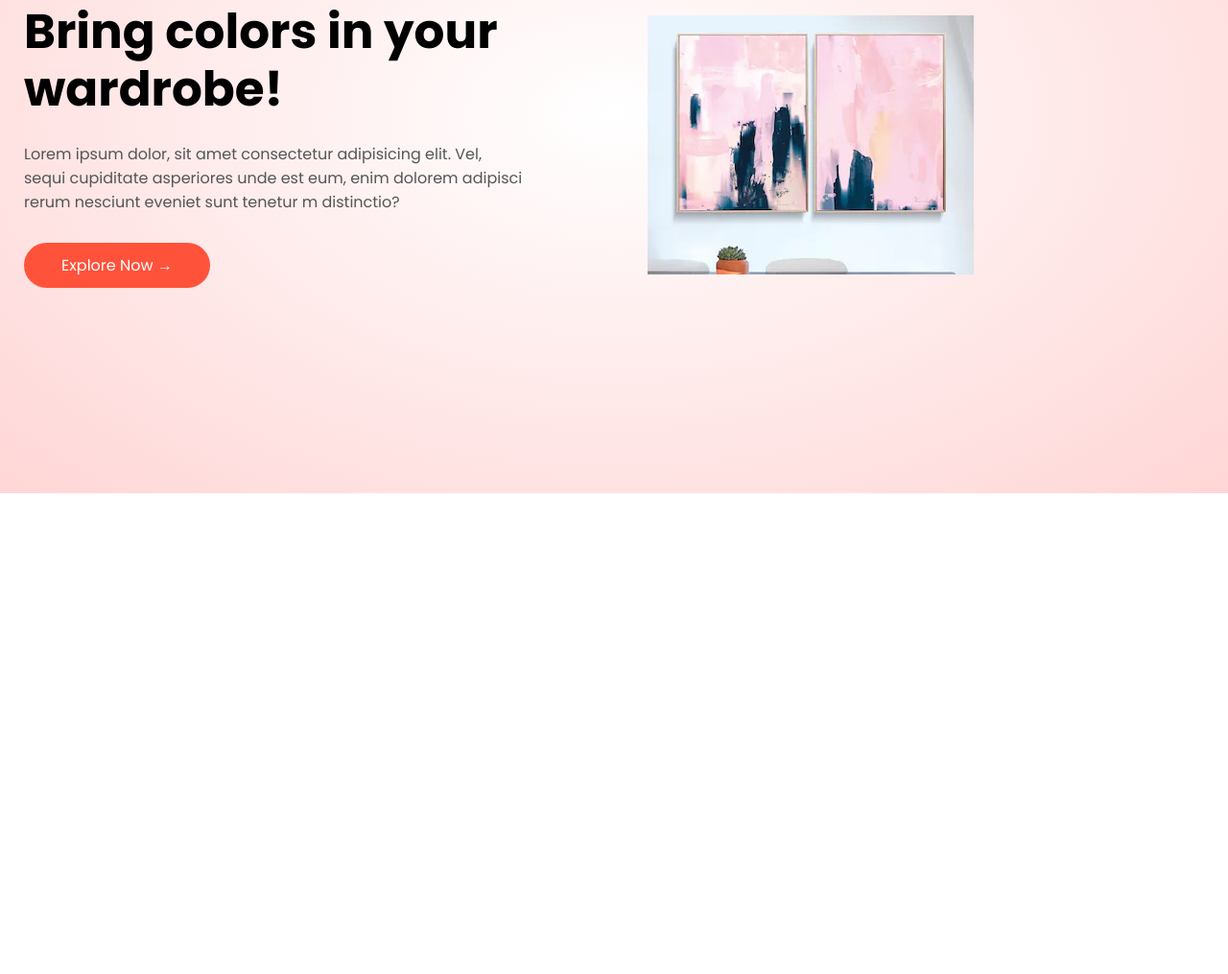
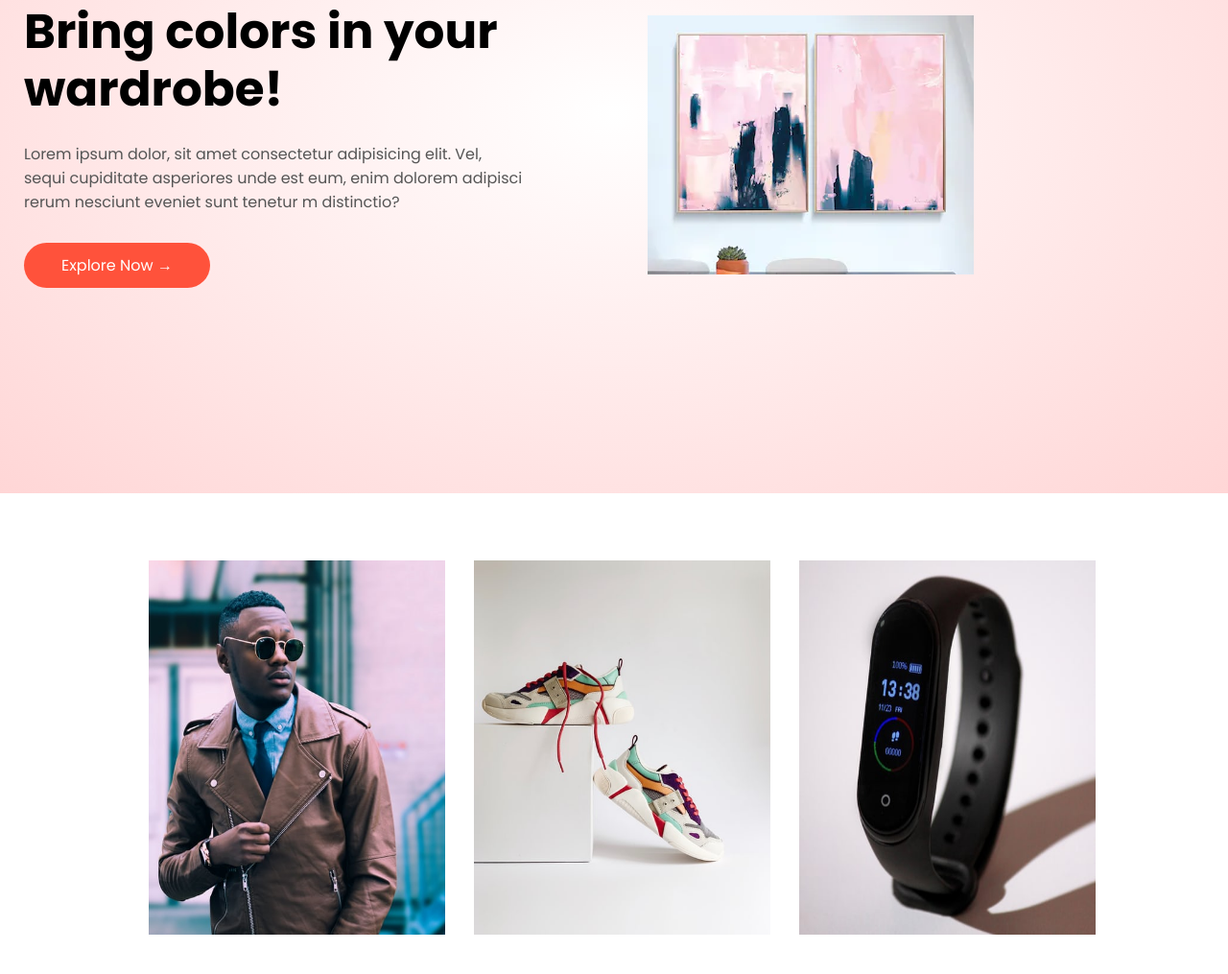
Before and after one commit to RiyaGupta89/Webstore, a plain HTML site: page index.html in a window 1280 px wide. Shown: the part 276-1291 px from the top of the page at 96% size. Before the commit the page ends 800 px from the top, so only its background shows below. Drawn offline with Linux system fonts and the light colour scheme.

Commit message:
categories added

```diff
--- a/index.html
+++ b/index.html
@@ -52,6 +52,23 @@
 
 
 
-    <!-- ------------------------------ Featured Section -------------------------------- -->
+    <!-------------------------------- Featured Section ---------------------------------->
+
+    <div class="categories">
+      <div class="small-container">
+        <div class="row1">
+          <div class="col-3">
+            <img src="./images/jacket.jpg" height="390px" alt="jacket">
+          </div>
+          <div class="col-3">
+            <img src="./images/shoes-1.jpg" height="390px" alt="shoes">
+          </div>
+          <div class="col-3">
+            <img src="./images/watch.jpg" height="390px" alt="watch">
+          </div>
+        </div>
+      </div>
+    </div>
+
   </body>
 </html>
--- a/style.css
+++ b/style.css
@@ -88,3 +88,29 @@ p {
 }
 
 /* -------------------------------------Featured Section --------------------------------------------- */
+
+.categories {
+    margin: 70px 0;
+}
+
+.small-container {
+    max-width: 1080px;
+    margin: auto;
+    padding-left: 25px;
+    padding-right: 25px;
+}
+
+.col-3 {
+    flex-basis: 30%;
+    min-width: 250px;
+    margin-bottom: 30px;
+    margin-left: 30px;
+}
+
+.col-3 img {
+    width: 100%;
+}
+
+.row1 {
+    display: flex;
+}
```
